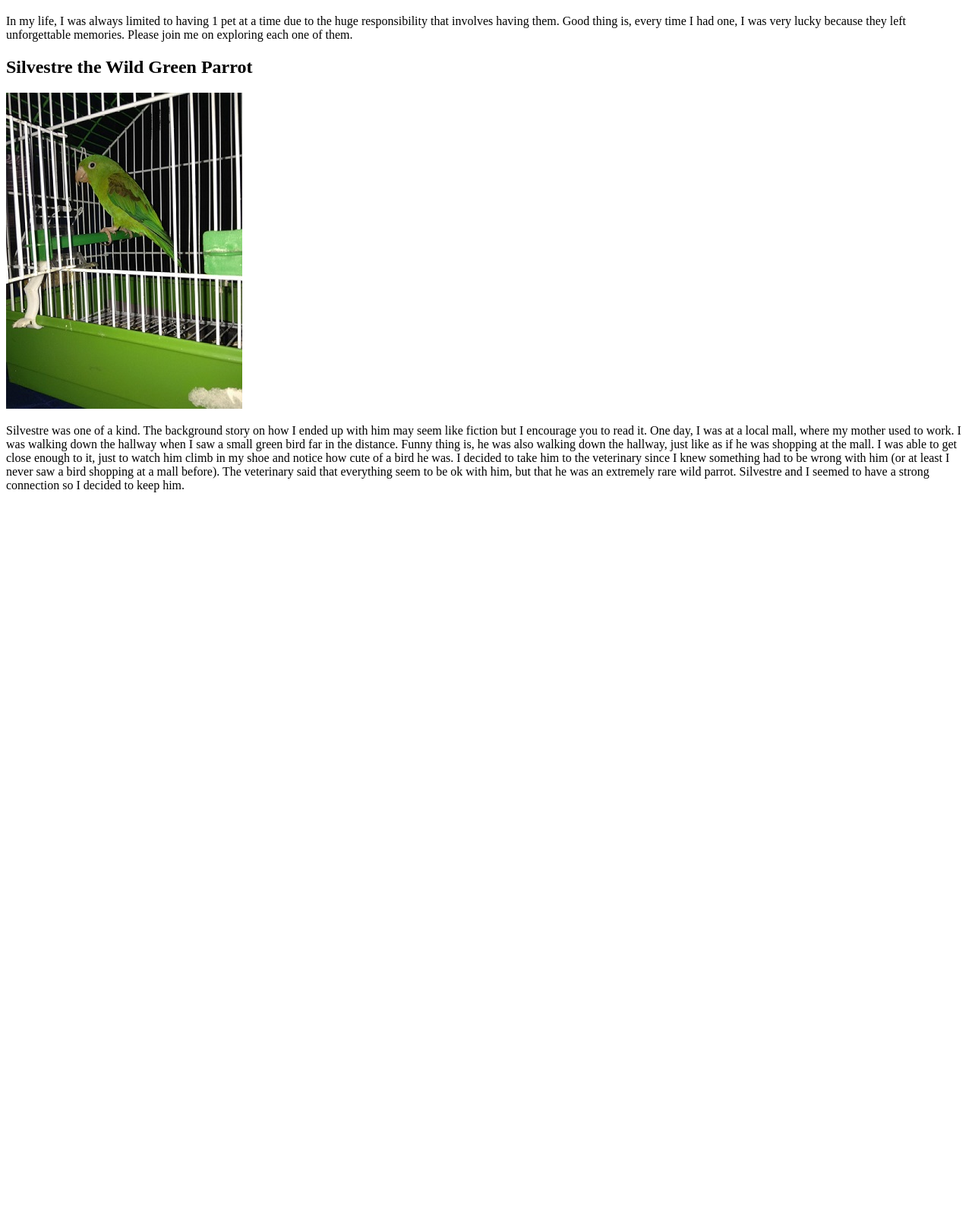
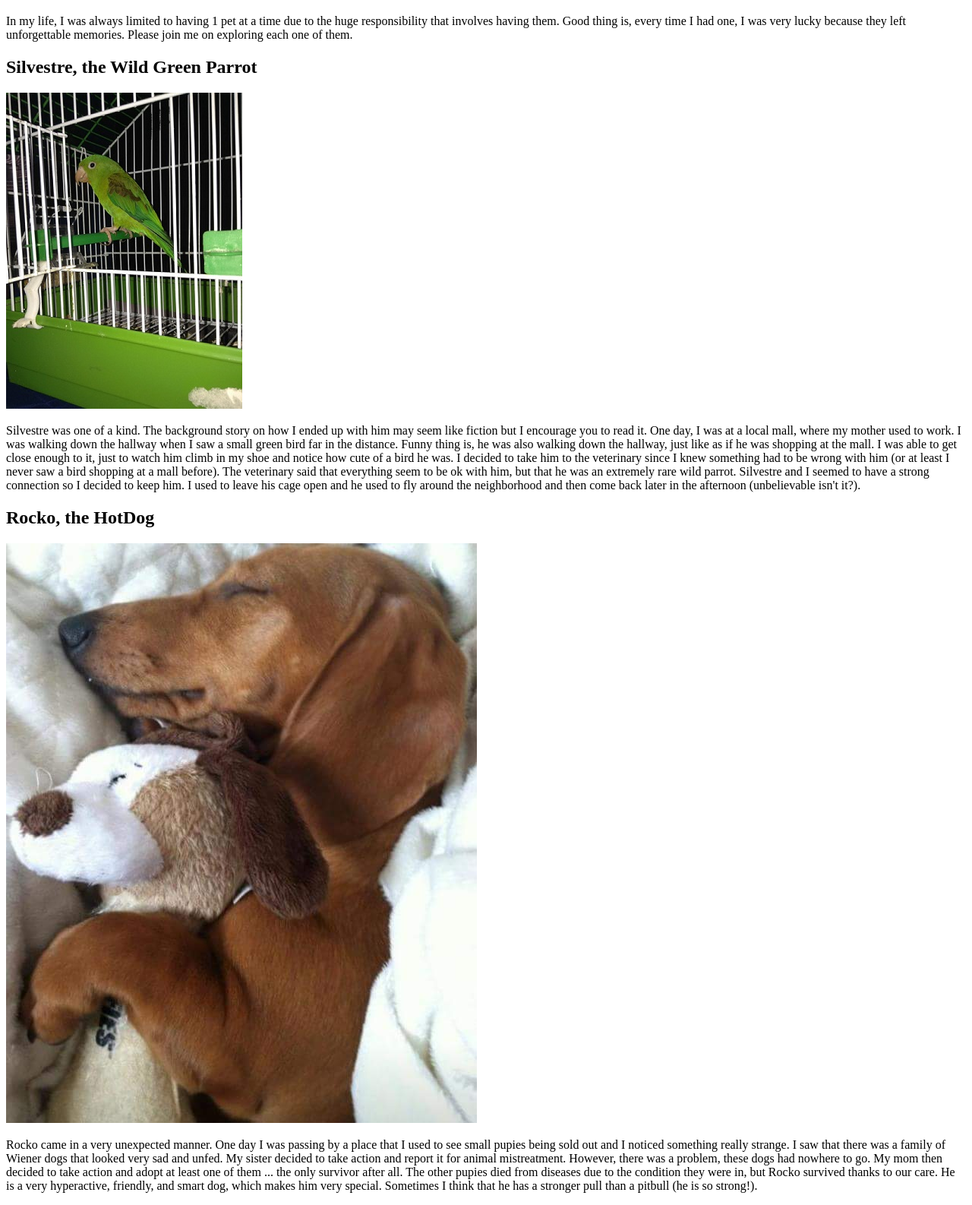
Before and after one commit to Vagos999/ProjectOne, a plain HTML site: page pets.html in a window 1280 px wide. Shown: the part 131-1717 px from the top of the page at 76% size. Before the commit the page ends 800 px from the top, so only its background shows below. Drawn offline with Linux system fonts and the light colour scheme.

Commit message:
Added Rocko's story and his picture

```diff
--- a/pets.html
+++ b/pets.html
@@ -14,8 +14,12 @@
 <body>
 <h1>The Little Ones</h1>
 <p>In my life, I was always limited to having 1 pet at a time due to the huge responsibility that involves having them. Good thing is, every time I had one, I was very lucky because they left unforgettable memories. Please join me on exploring each one of them.</p>
-<h2>Silvestre the Wild Green Parrot</h2>
+<h2>Silvestre, the Wild Green Parrot</h2>
 <img src="Images/silvestre.JPG">
-<p>Silvestre was one of a kind. The background story on how I ended up with him may seem like fiction but I encourage you to read it. One day, I was at a local mall, where my mother used to work. I was walking down the hallway when I saw a small green bird far in the distance. Funny thing is, he was also walking down the hallway, just like as if he was shopping at the mall. I was able to get close enough to it, just to watch him climb in my shoe and notice how cute of a bird he was. I decided to take him to the veterinary since I knew something had to be wrong with him (or at least I never saw a bird shopping at a mall before). The veterinary said that everything seem to be ok with him, but that he was an extremely rare wild parrot. Silvestre and I seemed to have a strong connection so I decided to keep him.</p>
+<p>Silvestre was one of a kind. The background story on how I ended up with him may seem like fiction but I encourage you to read it. One day, I was at a local mall, where my mother used to work. I was walking down the hallway when I saw a small green bird far in the distance. Funny thing is, he was also walking down the hallway, just like as if he was shopping at the mall. I was able to get close enough to it, just to watch him climb in my shoe and notice how cute of a bird he was. I decided to take him to the veterinary since I knew something had to be wrong with him (or at least I never saw a bird shopping at a mall before). The veterinary said that everything seem to be ok with him, but that he was an extremely rare wild parrot. Silvestre and I seemed to have a strong connection so I decided to keep him. I used to leave his cage open and he used to fly around the neighborhood and then come back later in the afternoon (unbelievable isn't it?).</p>
+<h2>Rocko, the HotDog</h2>
+<img src="Images/rocko.JPEG">
+<p>Rocko came in a very unexpected manner. One day I was passing by a place that I used to see small pupies being sold out and I noticed something really strange. I saw that there was a family of Wiener dogs that looked very sad and unfed. My sister decided to take action and report it for animal mistreatment. However, there was a problem, these dogs had nowhere to go. My mom then decided to take action and adopt at least one of them ... the only survivor after all. The other pupies died from diseases due to the condition they were in, but Rocko survived thanks to our care. He is a very hyperactive, friendly, and smart dog, which makes him very special. Sometimes I think that he has a stronger pull than a pitbull (he is so strong!).</p>
+<p></p>
 </body>
 </html>
```
Also changed, not shown: Images/rocko.jpeg (added).
